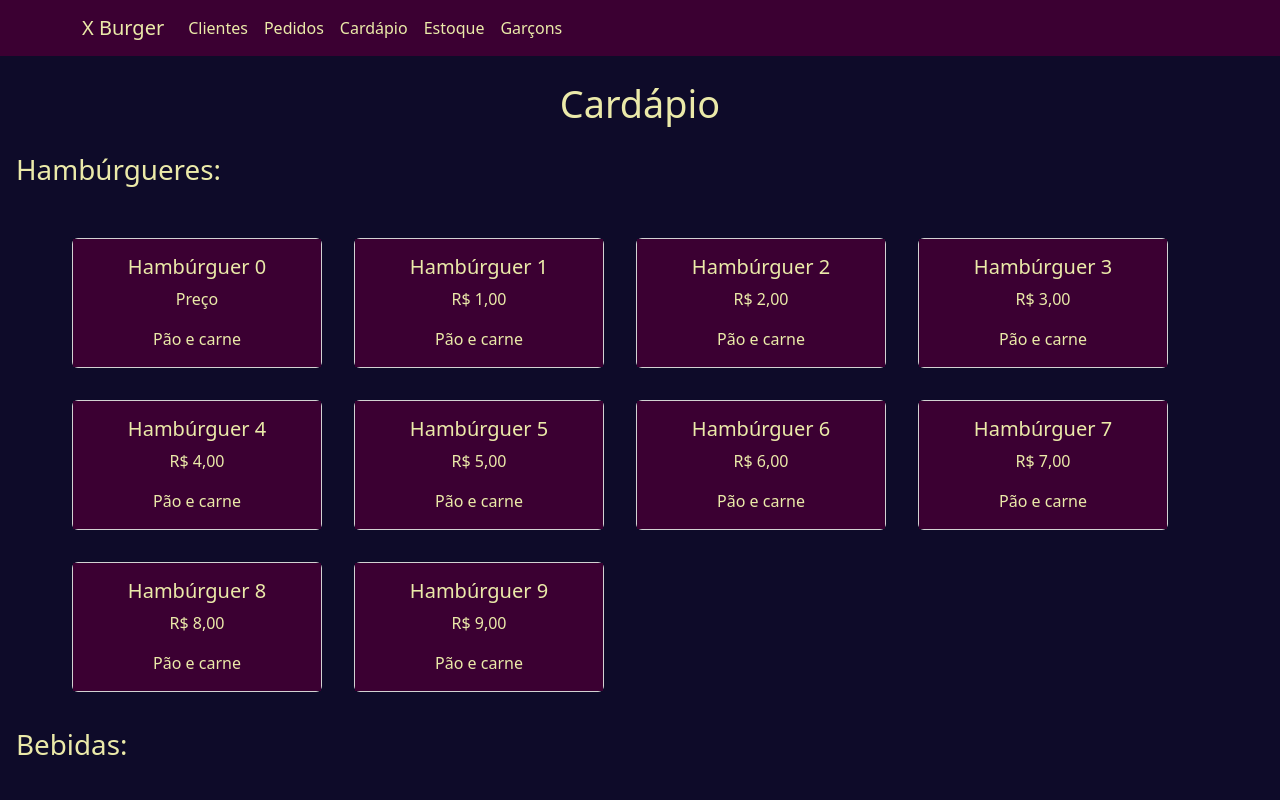
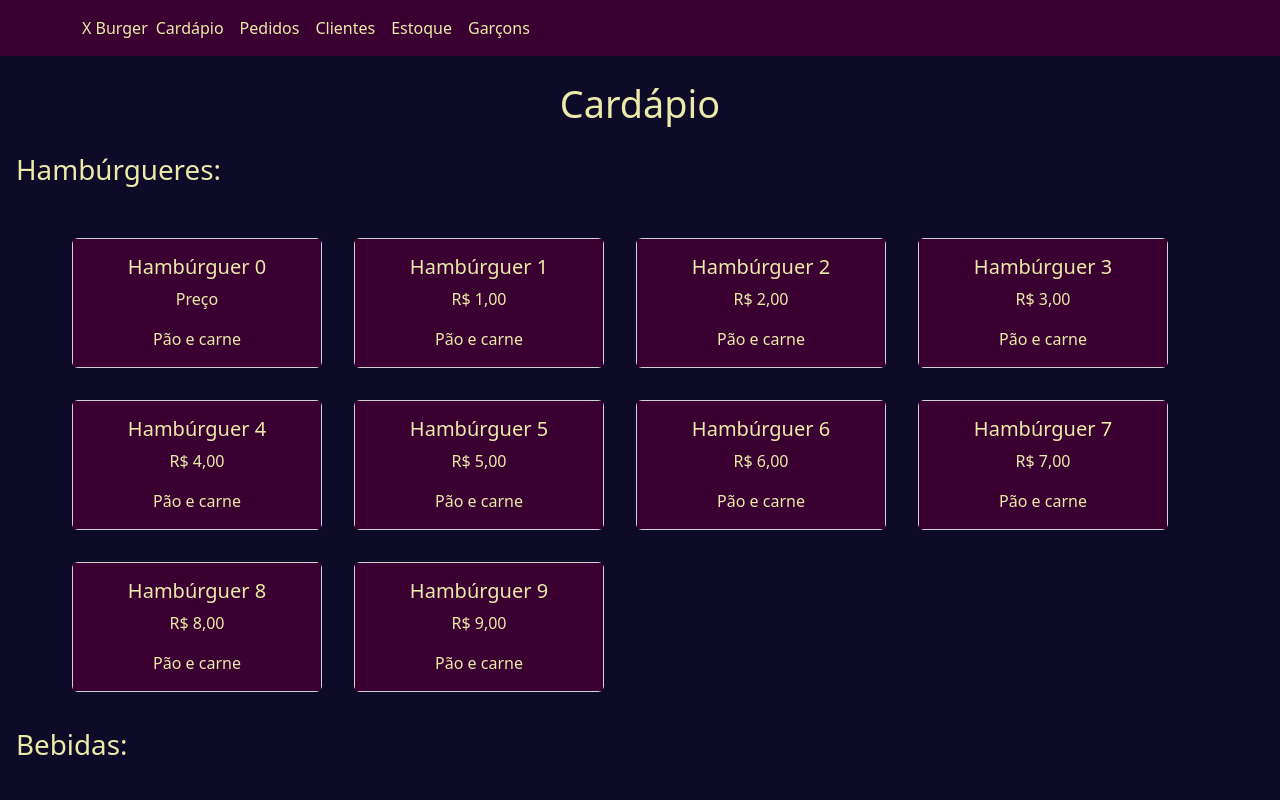
Before and after one commit to ENGVGR/Sistema-de-restaurante, a React (Create React App) app: page / in a window 1280 px wide. Shown: the top 800 px of the page. Built offline with nearby package versions, Linux system fonts and the light colour scheme.

Commit message:
NavBar funcional

```diff
--- a/src/components/navBar/index.js
+++ b/src/components/navBar/index.js
@@ -4,6 +4,7 @@ import './index.scss';
 import { Container, Nav, Navbar } from 'react-bootstrap';
 // $FlowFixMe
 import 'bootstrap/dist/css/bootstrap.min.css';
+import { Link } from 'react-router-dom';
 
 const title = 'title';
 const clientes = 'clientes';
@@ -22,20 +23,30 @@ export default function MyNavBar(): any {
   return (
     <Navbar className="navBar">
       <Container>
-        <Navbar.Brand className="navBar-title" role={title}>
+        <Navbar.Text className="navBar-title" role={title}>
           X Burger
-        </Navbar.Brand>
+        </Navbar.Text>
         <Nav className="me-auto">
-          <Nav.Link className="navBar-link" role={clientes}>
-            Clientes
+          <Nav.Link className="navBar-link" role={clientes} as={Link} to="/">
+            Cardápio
           </Nav.Link>
           <Nav.Link className="navBar-link" role={pedidos}>
             Pedidos
           </Nav.Link>
-          <Nav.Link className="navBar-link" role={cardapio}>
-            Cardápio
+          <Nav.Link
+            className="navBar-link"
+            role={cardapio}
+            as={Link}
+            to="/clientMonitoring"
+          >
+            Clientes
           </Nav.Link>
-          <Nav.Link className="navBar-link" role={estoque}>
+          <Nav.Link
+            className="navBar-link"
+            role={estoque}
+            as={Link}
+            to="/stock"
+          >
             Estoque
           </Nav.Link>
           <Nav.Link className="navBar-link" role={garcons}>
```
